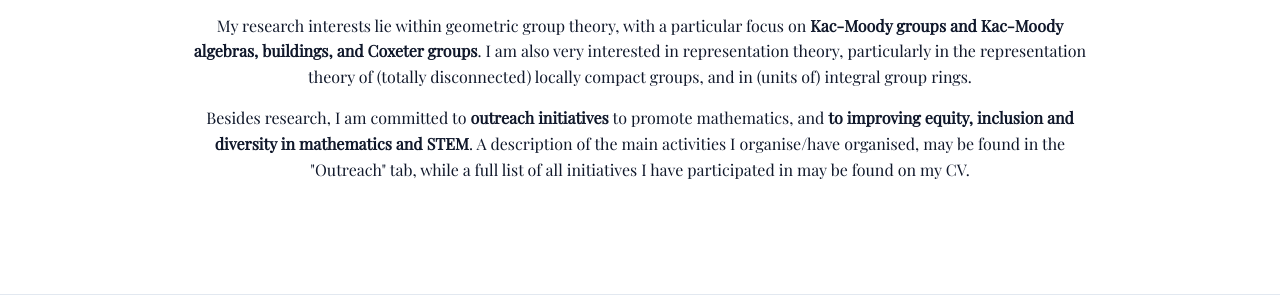
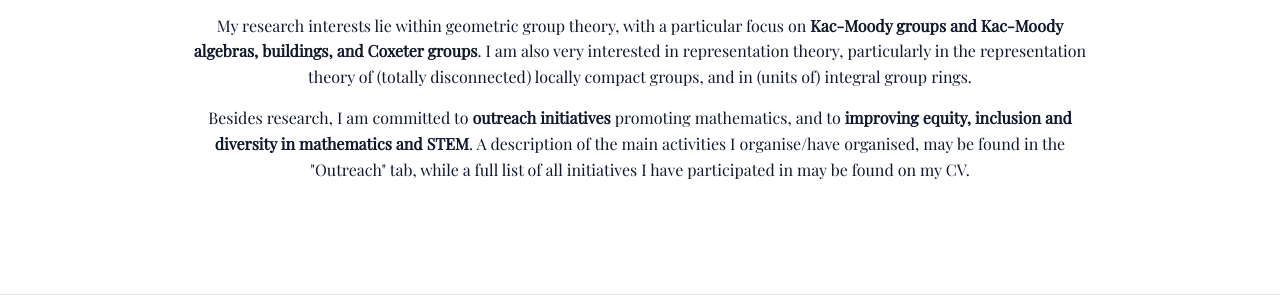
Before and after one commit to robynn-corveleyn/robynn-corveleyn.github.io, a Jekyll site: the page built from index.html, in a window 1280 px wide. Shown: the part 796-1096 px from the top of the page. Built offline with Jekyll 4.4.1, drawn with Linux system fonts in a browser that asks for light colours.

Commit message:
Update index.html

```diff
--- a/index.html
+++ b/index.html
@@ -15,6 +15,6 @@ title: Home
         My research interests lie within geometric group theory, with a particular focus on <b> Kac-Moody groups and Kac-Moody algebras, buildings, and Coxeter groups</b>. I am also very interested in representation theory, particularly in the representation theory of (totally disconnected) locally compact groups, and in (units of) integral group rings.
       </p>
       <p style="max-width:900px; margin:1rem auto;">
-        Besides research, I am committed to <b>outreach initiatives</b> to promote mathematics, and <b>to improving equity, inclusion and diversity in mathematics and STEM</b>. A description of the main activities I organise/have organised, may be found in the "Outreach" tab, while a full list of all initiatives I have participated in may be found on my CV.
+        Besides research, I am committed to <b>outreach initiatives</b> promoting mathematics, and to <b>improving equity, inclusion and diversity in mathematics and STEM</b>. A description of the main activities I organise/have organised, may be found in the "Outreach" tab, while a full list of all initiatives I have participated in may be found on my CV.
     </section>
   </main>
```
